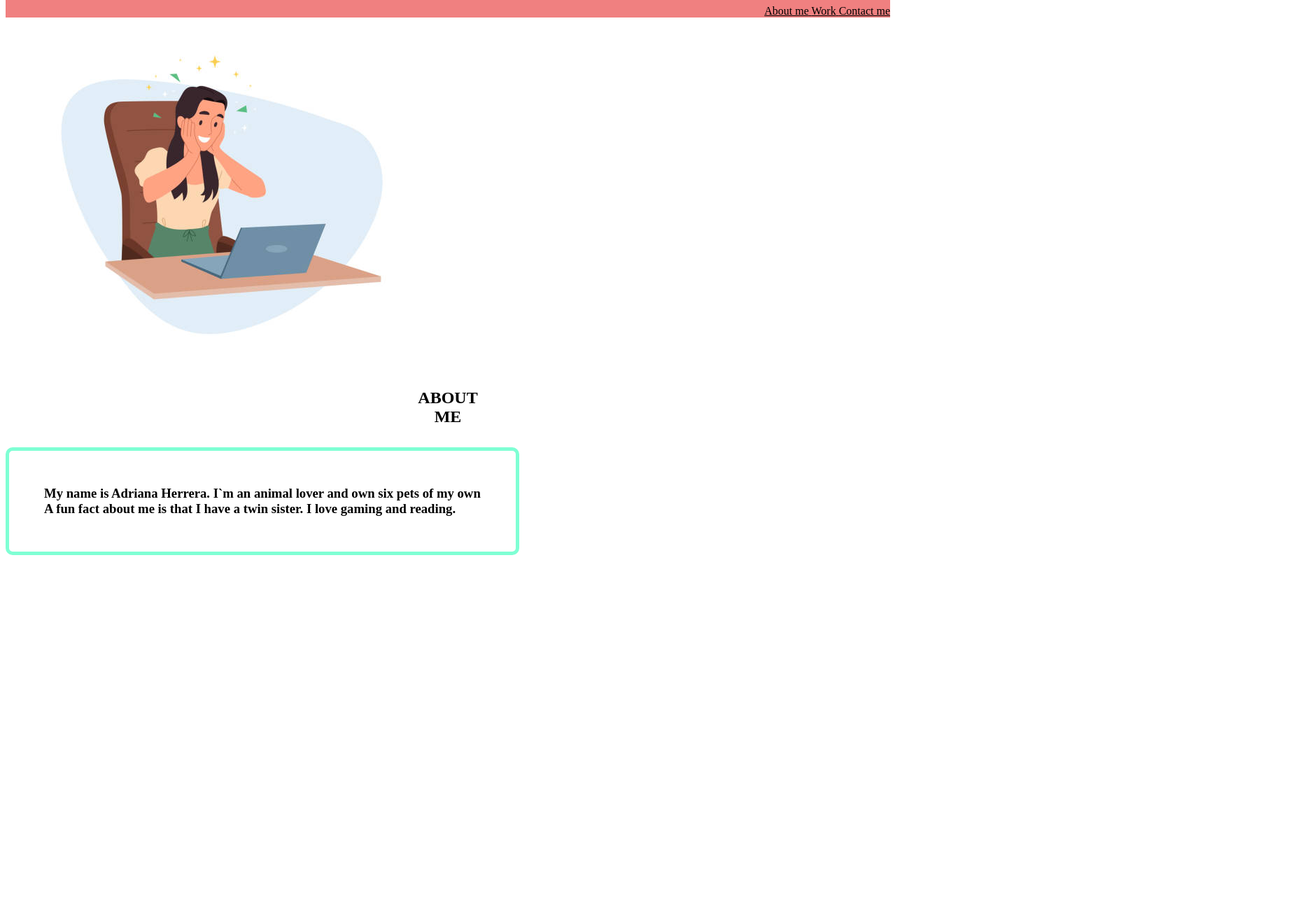
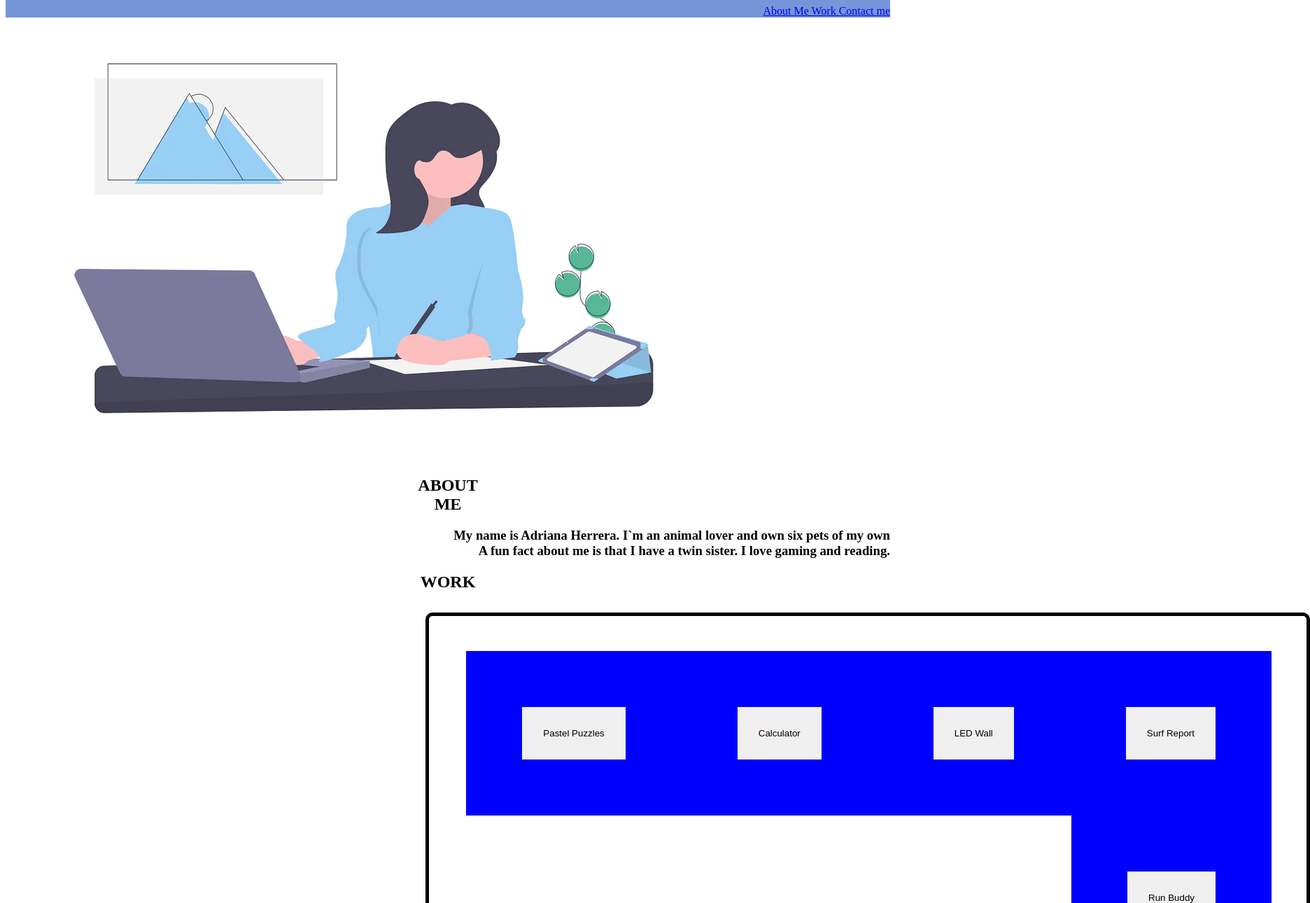
Before and after one commit to itsadrih/02-challenge, a plain HTML site: page index.html in a window 1280 px wide. Shown: the part 73-1363 px from the top of the page at 70% size, 1872 px wide, since content can reach past the window. Before the commit the page ends 892 px from the top, so only its background shows below. Drawn offline with Linux system fonts and the light colour scheme.

Commit message:
made changes to html and css

```diff
--- a/index.html
+++ b/index.html
@@ -9,22 +9,33 @@
     <link rel="stylesheet" href="style.css">
 
 </head>
+
+
+<body>
+
 <div class="header">
 <h1>Adriana Herrera</h1>
 
 
 <div class="list">
  <u>
- <ul1>About me</ul1>
- <ul2>Work</ul2>
- <ul3>Contact me</ul3>
+ <ul1>
+    <a href="#about-me">About Me</a>
+ </ul1>
+ <ul2>
+    <a href="#work-header">Work</a>
+ </ul2>
+ <ul3>
+    <a href= "Contact-me">Contact me</a>
+ </ul3>
  </u>
  </div>
  </div>
 
+
  <section>
-<img src="istockphoto.jpeg"
- id="box1">
+ <img src="undraw_multitasking_hqg3_1024x1024.webp"
+ id="about-me">
  <h2>ABOUT <br>
     ME </h2>
  <h3>My name is Adriana Herrera. I`m an animal lover and own six pets of my own <br>
@@ -38,8 +49,29 @@ A fun fact about me is that I have a twin sister. I love gaming and reading.</h3
 
 
 
-<body>
+ <section>
+ <div id="work-header"></div>
+  <h2>WORK</h2>
+ <div class= "work">
+ <button>Surf Report</button>
+ <button>LED Wall</button>
+ <button>Calculator</button>
+ <Button>Pastel Puzzles</Button>
+ <button>Run Buddy</button>
+ </div>
+ </section>
 
+
+<section>
+<div id="Contact-me"></div>
+<h2>CONTACT ME</h2>
+<ul>
+<li>Email-aherreraa08@gmail.com<li>
+<li>Phone- 941-268-4958</li>
+</ul>
+
+
+</section>
 
 
 
--- a/style.css
+++ b/style.css
@@ -1,7 +1,7 @@
 
 .header {
 border-style: hidden;
-background-color: lightcoral;
+background-color: rgb(118, 150, 217);
 box-sizing: content-box;
 font-family: 'Times New Roman', Times, serif;
 
@@ -27,12 +27,53 @@ text-decoration:solid
 
 h3 {
 font-style: normal;
+background-color: white;
+text-align: end;
+}
+
+
+h1 {
+text-align:left
+
+}
+
+
+.work {
+columns: right ;
+position: relative; left:600px;
 border-style: solid;
-border-color:aquamarine;
 display: inline-block;
-background-color: white;
 border-radius: 10px;
 border-width: 5px;
-margin-top: 10px;
+margin-top: 10px ;
 padding: 50px;
+
 }
+
+
+
+button {
+float:right;
+display:flex;
+position: relative;
+border-style: solid;
+border-color: blue;
+border-width: 80px;
+padding:30px;
+
+}
+
+
+
+
+
+.Contact-me {
+list-style-position: outside;
+
+}
+
+
+
+@media screen {
+
+}
```
Also changed, not shown: istockphoto.jpeg (deleted), undraw_multitasking_hqg3_1024x1024.webp (added). Lines whose indentation alone changed are shown as unchanged.
